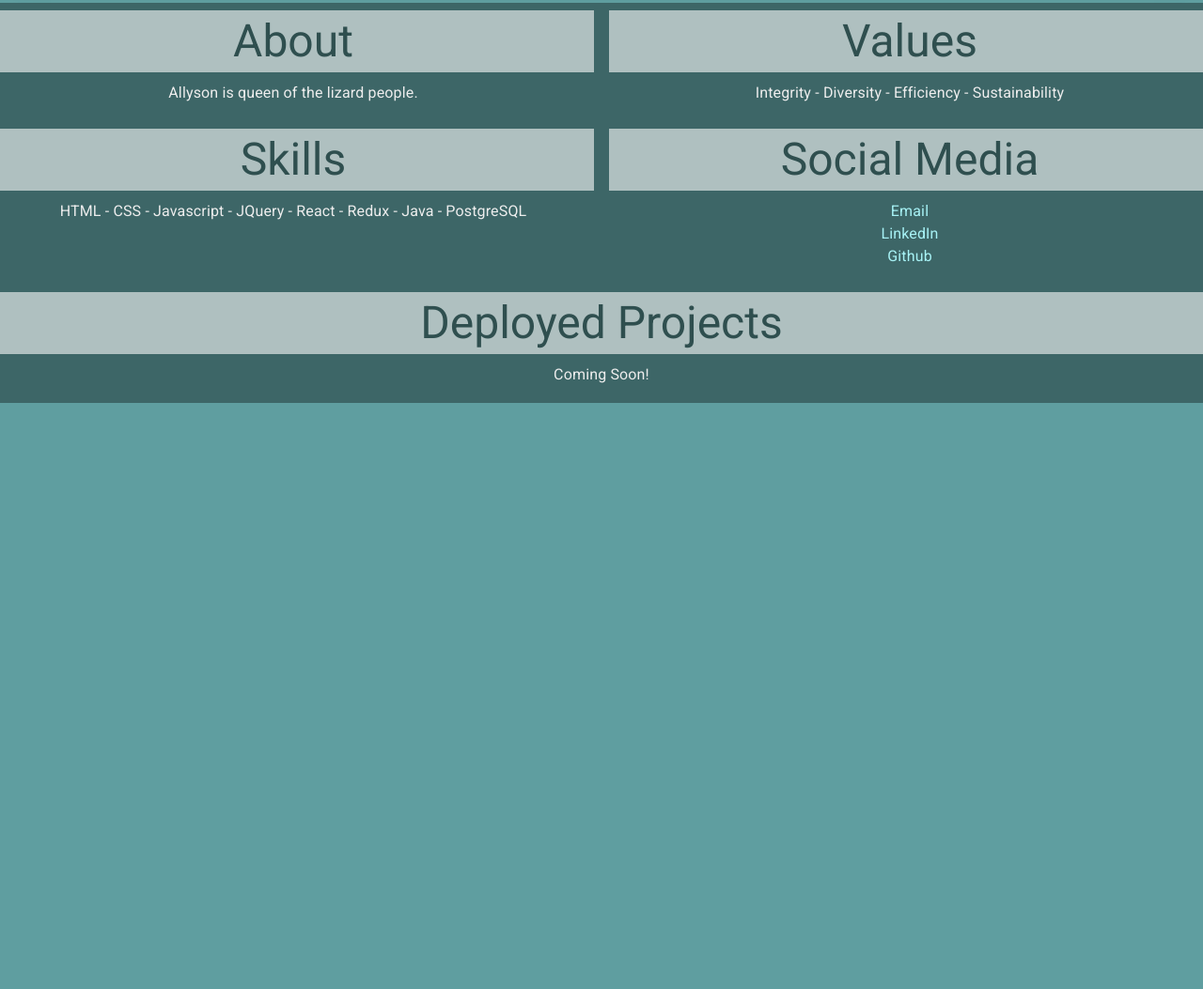
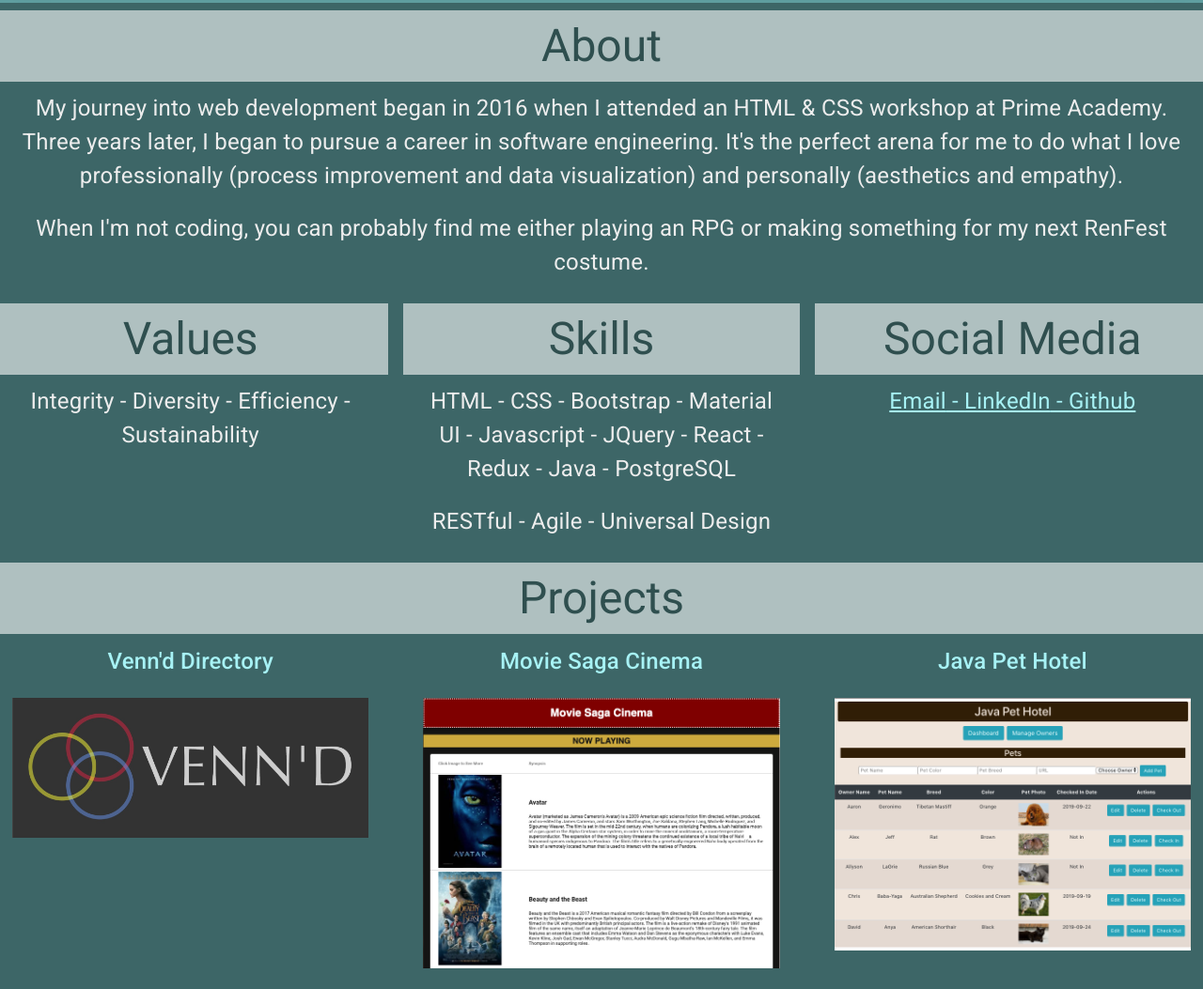
Before and after one commit to aholdahl/portfolio, a React app: page / in a window 1280 px wide. Shown: the part 265-1318 px from the top of the page at 94% size. Before the commit the page ends 800 px from the top, so only its background shows below. Built offline with nearby package versions, Linux system fonts and the light colour scheme.

Commit message:
added links to projects and Bio

```diff
--- a/src/Components/App/App.css
+++ b/src/Components/App/App.css
@@ -31,13 +31,19 @@ html {
 .subHeader {
   background-color: rgba(255, 255, 255, 0.589);
   color: darkslategrey;
-  padding: 5px;
+  padding: 10px;
 }
 
 .myContent {
-  padding: 10px;
+  padding: 10px 20px 10px 20px;
+  font-size: 24px !important;
 }
 
 .myLinks {
   color: rgb(167, 242, 245) !important;
+  text-decoration: underline;
 }
+
+.myThumbnails {
+  max-width: 90%;
+}
--- a/src/Components/Home/Home.jsx
+++ b/src/Components/Home/Home.jsx
@@ -1,46 +1,50 @@
 import React, { Component } from 'react';
 import { Grid, Typography, Link } from '@material-ui/core';
 import Headshot from '../../Headshot.jpg';
+import Projects from '../Projects/Projects.jsx';
 
 class Home extends Component {
     render() {
         return (
             <Grid container spacing={2}>
                 <Grid container className="myHeader">
-                    <Grid item xs={12} sm={2} >
+                    <Grid item xs={12} md={2} >
                         <img className="myHeadshot" src={Headshot} />
                     </Grid>
-                    <Grid item xs={12} sm={10} className="myDeclaration">
+                    <Grid item xs={12} md={10} className="myDeclaration">
                         <Typography variant="h1">Allyson Holdahl</Typography>
                         <Typography variant="h3">Software Engineer</Typography>
                     </Grid>
                 </Grid>
                 <Grid container spacing={2}>
-                    <Grid item xs={12} lg={6} className="myTile">
+                    <Grid item xs={12} className="myTile">
                         <Typography variant="h3" className="subHeader">About</Typography>
-                        <Typography className="myContent">Allyson is queen of the lizard people.</Typography>
+                        <Typography className="myContent">My journey into web development began in 2016 when I attended an HTML & CSS workshop at Prime Academy. Three years later, I began to pursue a career in software engineering. It's the perfect arena for me to do what I love professionally (process improvement and data visualization) and personally (aesthetics and empathy).</Typography>
+                        <Typography className="myContent">When I'm not coding, you can probably find me either playing an RPG or making something for my next RenFest costume.</Typography>
                     </Grid>
-                    <Grid item xs={12} sm={6} md={4} lg={6} className="myTile">
+                    <Grid item xs={12} sm={6} md={4} className="myTile">
                         <Typography variant="h3" className="subHeader">Values</Typography>
                         <Typography className="myContent">Integrity - Diversity - Efficiency - Sustainability</Typography>
                     </Grid>
-                    <Grid item xs={12} sm={6} md={4} lg={6} className="myTile">
+                    <Grid item xs={12} sm={6} md={4} className="myTile">
                         <Typography variant="h3" className="subHeader">Skills</Typography>
-                        <Typography className="myContent">HTML - CSS - Javascript - JQuery - React - Redux - Java - PostgreSQL</Typography>
+                        <Typography className="myContent">HTML - CSS - Bootstrap - Material UI - Javascript - JQuery - React - Redux - Java - PostgreSQL</Typography>
+                        <Typography className="myContent">RESTful - Agile - Universal Design</Typography>
                     </Grid>
-                    <Grid item xs={12} sm={6} md={4} lg={6} className="myTile">
+                    <Grid item xs={12} sm={6} md={4} className="myTile">
                         <Typography variant="h3" className="subHeader">Social Media</Typography>
-                        <Typography className="myContent">
+                        <Typography className="myContent myLinks">
                         <Link href="allyson.holdahl@gmail.com" className="myLinks">Email</Link>
-                        <br/>
+                        <> - </>
                         <Link href="https://www.linkedin.com/in/allyson-holdahl/" className="myLinks">LinkedIn</Link>
-                        <br />
+                        <> - </>
                         <Link href="https://github.com/aholdahl" className="myLinks">Github</Link>
                         </Typography>
                     </Grid>
                     <Grid item xs={12} sm={6} md={12} className="myTile">
-                        <Typography variant="h3" className="subHeader">Deployed Projects</Typography>
-                        <Typography className="myContent">Coming Soon!</Typography>
+                        <Typography variant="h3" className="subHeader">Projects</Typography>
+                        {/* <Typography className="myContent">Coming Soon!</Typography> */}
+                        <Projects/>
                     </Grid>
                 </Grid>
             </Grid>
--- /dev/null
+++ b/src/Components/Projects/Projects.jsx
@@ -0,0 +1,33 @@
+import React, {Component} from 'react';
+import { Grid, Typography, Link } from '@material-ui/core';
+import venndLogo from '../../Vennd-Logo.jpg';
+import movieSaga from '../../Movie-Saga-Screenshot.png';
+import javaHotel from '../../Java-Hotel-Screenshot.png';
+
+class Projects extends Component {
+    render (){
+        return (
+            <Grid container spacing={2}>
+                <Grid item xs={12} md={6} lg={4}>
+                    <Typography variant="h6" className="myContent"><Link className="myLinks" src="https://github.com/aholdahl/vennd-directory">Venn'd Directory</Link></Typography>
+                    {/* Trying to tap into the github repo social preview */}
+                    {/* <iframe id="ytplayer" type="text/html" title="Vennd Directory" width="375" height="210" src="https://github.com/aholdahl/vennd-directory"></iframe> */}
+                    {/* <embed src="https://github.com/aholdahl/vennd-directory" width="600" height="400"/> */}
+                    {/* <img src="https://github.com/aholdahl/vennd-directory"/> */}
+                    {/* <div src="https://github.com/aholdahl/vennd-directory" style="background-image:url(https://github.com/aholdahl/vennd-directory)"></div> */}
+                    <img className="myThumbnails myContent" src={venndLogo}/>
+                </Grid>
+                <Grid item xs={12} md={6} lg={4}>
+                    <Typography variant="h6" className="myContent"><Link className="myLinks" src="https://github.com/aholdahl/movie-sagas">Movie Saga Cinema</Link></Typography>
+                    <img className="myThumbnails myContent" src={movieSaga}/>
+                </Grid>
+                <Grid item xs={12} md={6} lg={4}>
+                    <Typography variant="h6" className="myContent"><Link className="myLinks" src="https://github.com/aholdahl/pet-hotel-server/settings">Java Pet Hotel</Link></Typography>
+                    <img className="myThumbnails myContent" src={javaHotel}/>
+                </Grid>
+            </Grid>
+        )
+    }
+}
+
+export default Projects;
```
Also changed, not shown: src/Java-Hotel-Screenshot.png (added), src/Movie-Saga-Screenshot.png (added), src/Vennd-Logo.jpg (added).
